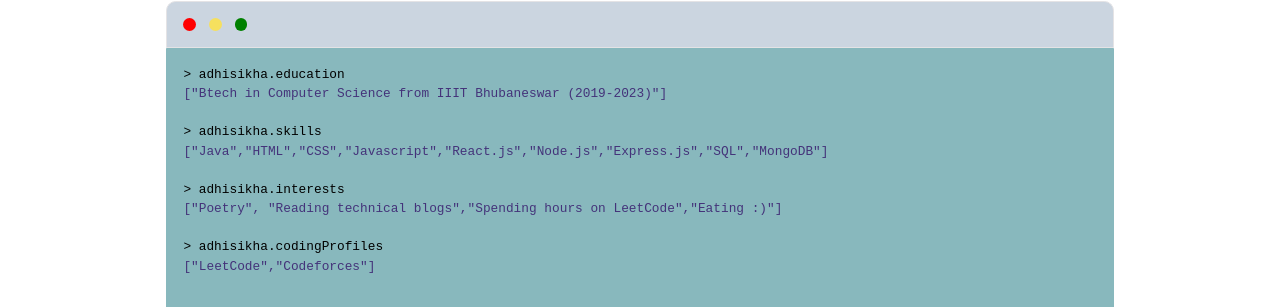
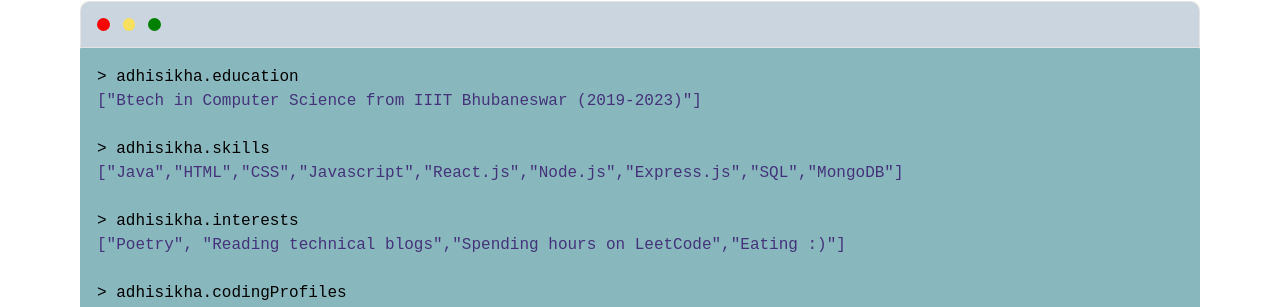
Before and after one commit to adhi-2311/portfolio, a React (Create React App) app: page / in a window 1280 px wide. Shown: the part 627-934 px from the top of the page. Built offline with nearby package versions, Linux system fonts and the light colour scheme.

Commit message:
fixed smaller fonts

```diff
--- a/src/components/Terminal.js
+++ b/src/components/Terminal.js
@@ -13,7 +13,7 @@
     >
       <Flex justify={"center"}>
         <Box
-          width={"80%"}
+          width={"70em"}
           p={4}
           border={"1px"}
           borderColor={"#e4e3e5"}
@@ -29,8 +29,7 @@
       <Flex justify={"center"}>
         <Box
           borderBottomRadius={"0.6em"}
-          height={"25em"}
-          width={"80%"}
+          width={"70em"}
           bg={useColorModeValue("#88B8BD", "gray.700")}
           p={4}
           border={"1px"}
@@ -38,7 +37,7 @@
           display={"flex"}
         >
           <Flex>
-            <Text fontFamily={"monospace"} fontSize="1vw">
+            <Text fontFamily={"monospace"} fontSize="md">
               {infos.map((info) => {
                 return (
                   <>
--- a/src/components/TerminalEntry.js
+++ b/src/components/TerminalEntry.js
@@ -4,7 +4,7 @@
   return (
     <>
       <Text color={useColorModeValue("black", "#88B8BD")} display="flex" flexWrap={"wrap"}>{command}</Text>
-      <Text color={useColorModeValue("purple.800", "yellow.300")} display="flex" flexWrap={"wrap"}>
+      <Text color={useColorModeValue("purple.800", "yellow.300")} wordBreak="break-word" wordWrap="break-word" whiteSpace={"pre-wrap"}>
         {output}
       </Text>
     </>
```
